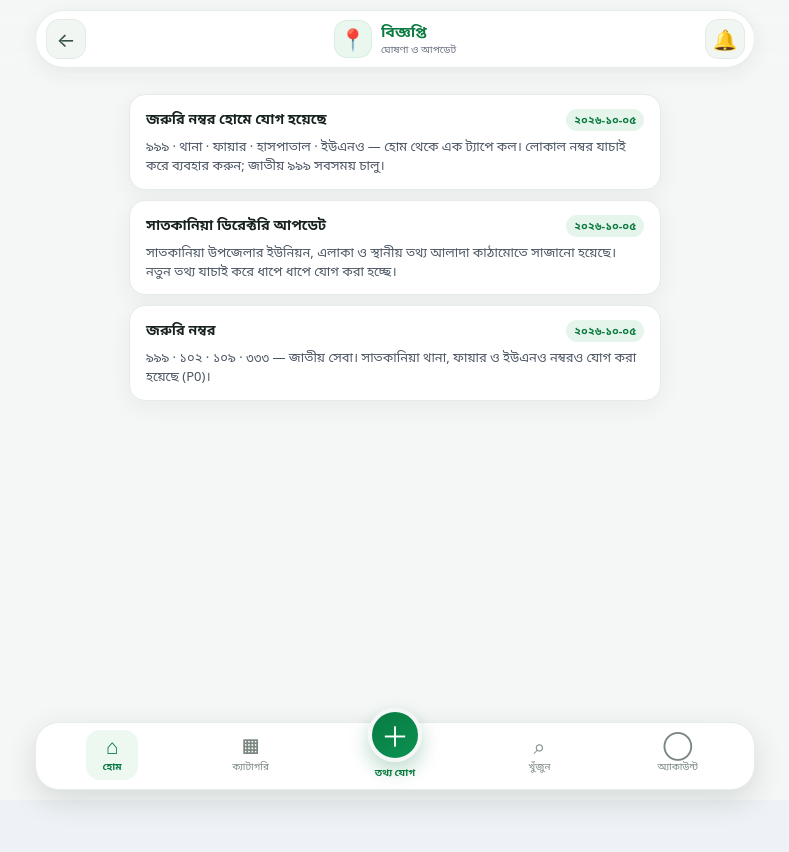
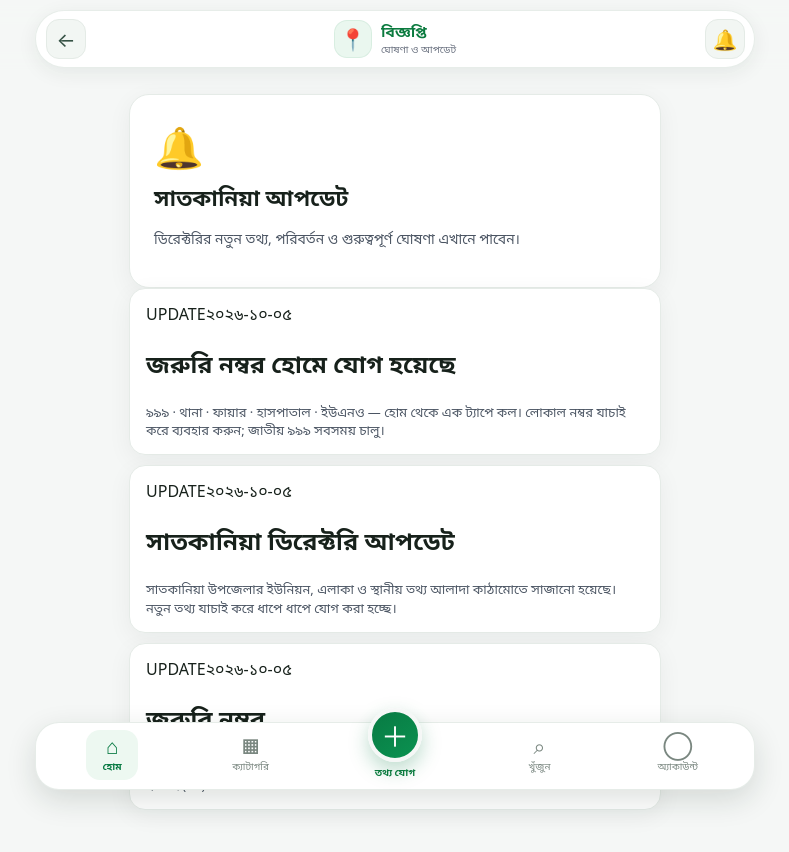
Before and after one commit to abbasali01843/bangladesh-local-directory, a Next.js app: page /notices in a window 1280 px wide. Shown: the top 852 px of the page, without its empty margins (245-1034 px from the left). Before the commit the page ends 800 px from the top, so only its background shows below. Built offline with nearby package versions, Linux system fonts and the light colour scheme; no server answers.

Commit message:
ui: polish notices page

```diff
--- a/app/notices/page.tsx
+++ b/app/notices/page.tsx
@@ -7,13 +7,16 @@ export default function NoticesPage() {
     <main className="ps-page">
       <TopBar title="বিজ্ঞপ্তি" subtitle="ঘোষণা ও আপডেট" backHref="/" />
       <div className="ps-content">
+        <div className="ps-detail ps-notice-hero">
+          <div className="ps-detail-icon">🔔</div>
+          <h1 className="ps-detail-title">সাতকানিয়া আপডেট</h1>
+          <p className="ps-detail-desc">ডিরেক্টরির নতুন তথ্য, পরিবর্তন ও গুরুত্বপূর্ণ ঘোষণা এখানে পাবেন।</p>
+        </div>
         <div className="ps-list">
           {notices.map((n) => (
-            <article key={n.id} className="ps-list-card">
-              <div className="ps-list-top">
-                <strong>{n.title}</strong>
-                <span className="ps-badge">{n.date}</span>
-              </div>
+            <article key={n.id} className="ps-list-card ps-notice-card">
+              <div className="ps-notice-meta"><span>UPDATE</span><time>{n.date}</time></div>
+              <h2 className="ps-notice-title">{n.title}</h2>
               <p className="ps-list-desc">{n.body}</p>
             </article>
           ))}
```
